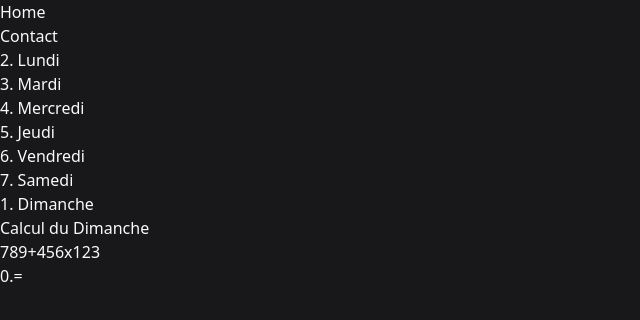
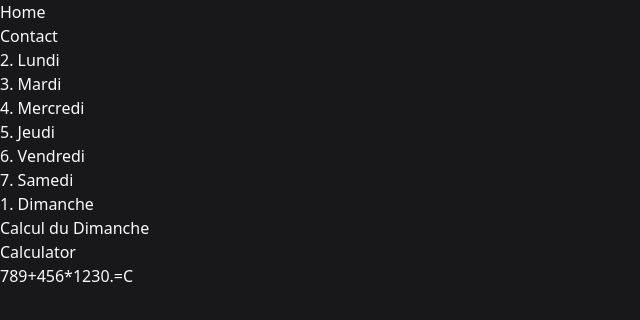
Before and after one commit to T-PRAT/calc-router, a React (Vite) app: page /day/1 in a window 1280 px wide. Shown: the top 320 px of the page, without its empty margins (0-640 px from the left). Built offline with nearby package versions, Linux system fonts and the light colour scheme.

Commit message:
finished calculator and save

```diff
--- a/src/components/Calc.jsx
+++ b/src/components/Calc.jsx
@@ -1,16 +1,12 @@
 import { useReducer } from "react";
 import { CalcButton } from "./CalcButton.jsx";
 import { reducer, initialState } from "../reducer/calc.jsx";
+import localforage from "localforage";
 
-export default function Calc() {
+export default function Calc({dayId}) {
 	const [state, dispatch] = useReducer(reducer, initialState)
 
-	const numbersRow1 = [7, 8, 9];
-	const numbersRow2 = [4, 5, 6];
-	const numbersRow3 = [1, 2, 3];
-	console.log(state)
-
-	const handleClickNumber = (value) => () => {
+	const handleClickSymbol = (value) => () => {
 		dispatch({ type: "ADD_SYMBOL", value: value })
 	}
 
@@ -20,19 +16,15 @@ export default function Calc() {
 
 	return (
 		<>
+			<h1>Calculator</h1>
+			{state.message && <p>{state.message}</p>}
 			<p>{state.current}</p>
 			<div className="calc-numbers-list grid grid-cols-[40px_40px_40px_40px]">
-				{numbersRow1.map(n => <CalcButton key={n} clicker={handleClickNumber(n)} label={n} />)}
-				<CalcButton clicker={handleClickNumber("+")} label={"+"} />
-				{numbersRow2.map(n => <CalcButton key={n} clicker={handleClickNumber(n)} label={n} />)}
-				<CalcButton clicker={handleClickOperation("MULTIPLY_OPERATION")} label={"x"} />
-				{numbersRow3.map(n => <CalcButton key={n} clicker={handleClickNumber(n)} label={n} />)}
-				<div></div>
-				<CalcButton clicker={handleClickNumber(0)} label={0} />
-				<CalcButton clicker={handleClickOperation("ADD_POINT")} label={"."} />
-				<CalcButton clicker={handleClickOperation("EQUALS")} label={"="} />
+				{state.symbols.map(s => <CalcButton key={s} clicker={handleClickSymbol(s)} label={s} />)}
+
+				<CalcButton clicker={() => dispatch({ type: "EQUALS", dayId: dayId })} label={"="} />
+				<CalcButton clicker={handleClickOperation("CLEAR")} label={"C"} />
 			</div>
-
 		</>
 	)
 }
--- a/src/pages/Day.jsx
+++ b/src/pages/Day.jsx
@@ -16,7 +16,7 @@ export function Day() {
 	return (
 		<Layout>
 			<h3 className="text-xl pb-4">Calcul du {days[parseInt(dayId, 10)]}</h3>
-			<Calc />
+			<Calc dayId={dayId}/>
 		</Layout>
 	)
 }
--- a/src/reducer/calc.jsx
+++ b/src/reducer/calc.jsx
@@ -1,23 +1,49 @@
+import localforage from "localforage"
+
 export const initialState = {
 	current: "",
-	past: "",
-	operation: ""
+	message: "",
+	symbols: ["7", "8", "9", "+", "4", "5", "6", "*", "1", "2", "3", "", "0", "."],
+	clearable: false
 }
 
 export const reducer = (state, action) => {
-	console.log(eval("12+3+2"))
-	console.log("+* *+ .+ .* *. +. .. ++ **".split(" ").every((op) => !`${state.current}${action.value}`.includes(op)))
 	switch (action.type) {
 		case "ADD_SYMBOL":
-			return { ...state, current: state.current + action.value }
-		case "ADD_OPERATION":
-			return { ...state, past: parseFloat(state.current) + parseFloat(state.past || "0"), current: "" }
-		case "MULTIPLY_OPERATION":
-			return { ...state, past: parseFloat(state.current) * parseFloat(state.past || "0"), current: "" }
-		case "ADD_POINT":
-			if (state.current.includes(".")) return { ...state };
-			return { ...state, current: state.current + "." }
+			if(state.clearable) {
+				return {
+					...state,
+					...(["+", "*", "."].includes(action.value)? {current: "", message: "Invalid symbol to start the expression"} : {current: action.value, message: ""}),
+					clearable: false,
+				}
+			}
+			const reg = /^\d*(?:\d\.\d*)?(?:\d(?:\+|\*)\d*(?:\d\.\d*)?)*$/i		// Test of validity of the expression
+			if (!reg.test(`${state.current}${action.value}`)) return { ...state, message: "Invalid symbol" }
+			return { ...state, current: state.current + action.value, message: "" }
 		case "EQUALS":
-			return { ...state }
+			const regEquals = /^\d+(?:\.\d+)?(?:(?:\+|\*)\d+(?:\.\d+)?)*$/i
+			if (!regEquals.test(state.current)) return { ...state, message: "Invalid expression"}
+			const result = calc(state.current);
+			save(action.dayId, state.current, result)
+			return { ...state, current: result, message: "", clearable: true}
+		case "CLEAR":
+			return { ...state, current: "", message: "", clearable: false }
 	}
+	Math.eval()
 }
+
+function save(dayId, expression, result) {
+	localforage.getItem(dayId).then((day) => {
+		console.log(day, expression, result, dayId)
+		localforage.setItem(dayId, [ ...(day === null ? [] : day), [expression, result] ])
+	}).catch((err) => {
+		console.log(err)
+	})
+}
+
+function calc(expression) {
+	console.log(expression)
+	const added = expression.split("+")
+	const multiplied = added.map(s => s.split("*").map(Number).reduce((a, b) => a * b))
+	return multiplied.reduce((a, b) => a + b) + ""
+}
```
Also changed, not shown: 1 other file (tests, documents, lock files or other folders).
